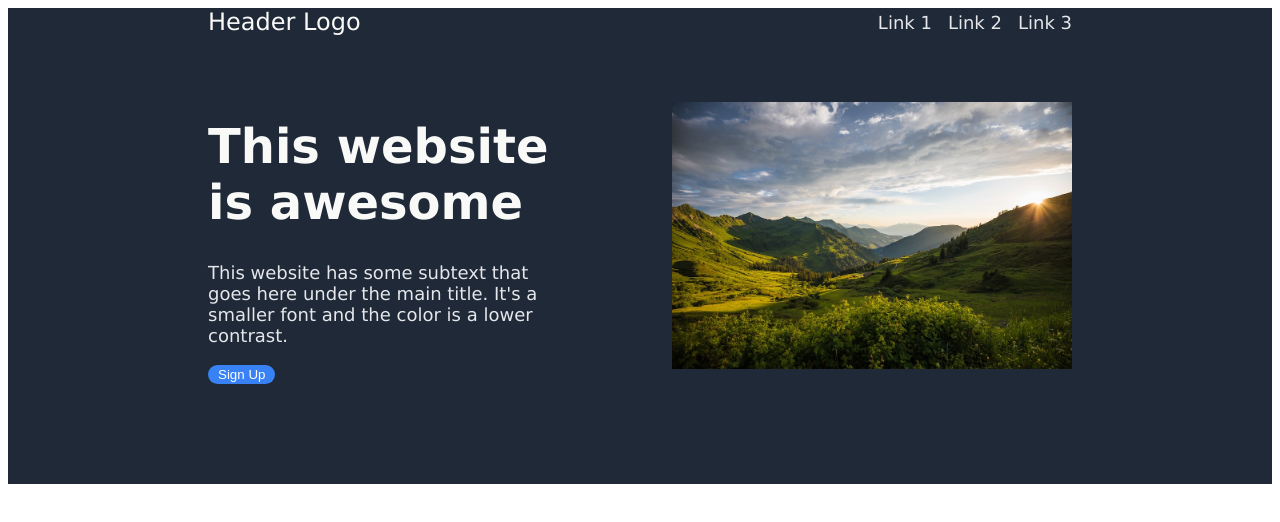
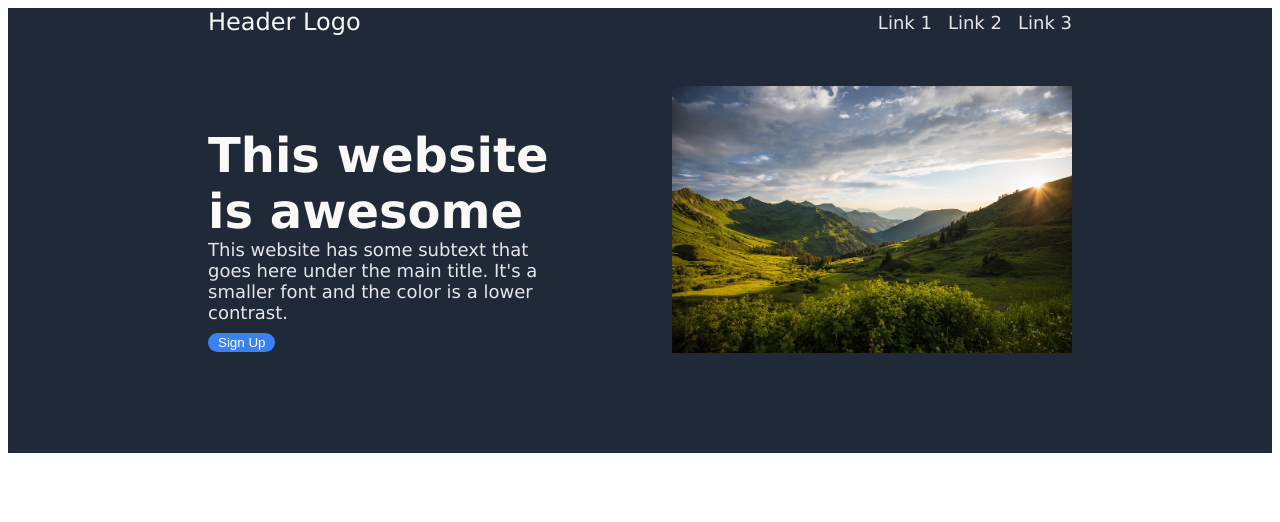
Before and after one commit to ferinsh/project-landing-page, a plain HTML site: page index.html in a window 1280 px wide. Drawn offline with Linux system fonts and the light colour scheme.

Commit message:
--changes to UI

```diff
--- a/index.html
+++ b/index.html
@@ -11,6 +11,7 @@
 
 
 
+    <section>
         <div class="headertop">
             <div class="logo">Header Logo</div>
 
@@ -34,6 +35,7 @@
 
             <div class="headerimg"><img src="./images/landscape_1.jpeg"></div>
         </div>
+    </section>
 
 
 
--- a/style.css
+++ b/style.css
@@ -64,11 +64,14 @@ body{
     font-size: 48px;
     font-weight: 800;
     color: #F9FAF8;
+    margin-bottom: 0px;
 }
 
 .header-bottomleft p{
     font-size: 18px;
     color: #E5E7EB;
+    margin-top: 0;
+    margin-bottom: 5px;
 }
 
 .headerbottom button{
@@ -80,6 +83,7 @@ body{
     padding-right: 10px;
     padding-top: 2px;
     padding-bottom: 2px;
+    margin-top: 5px;
 }
 
 .headerimg {
```
